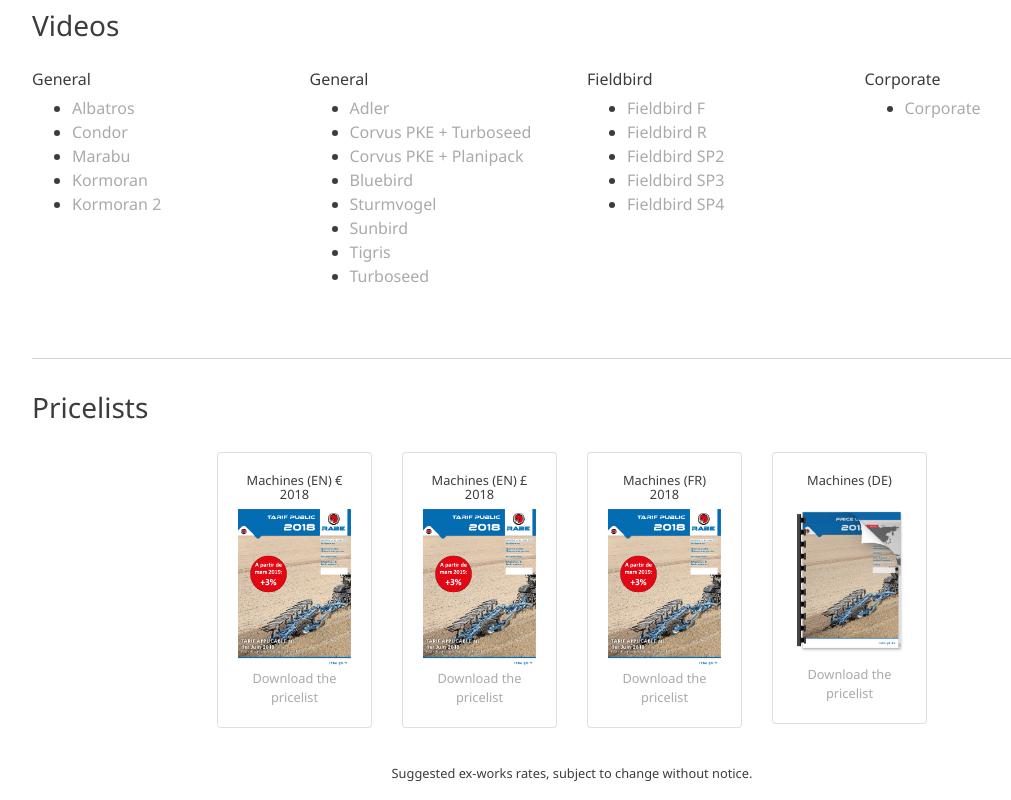
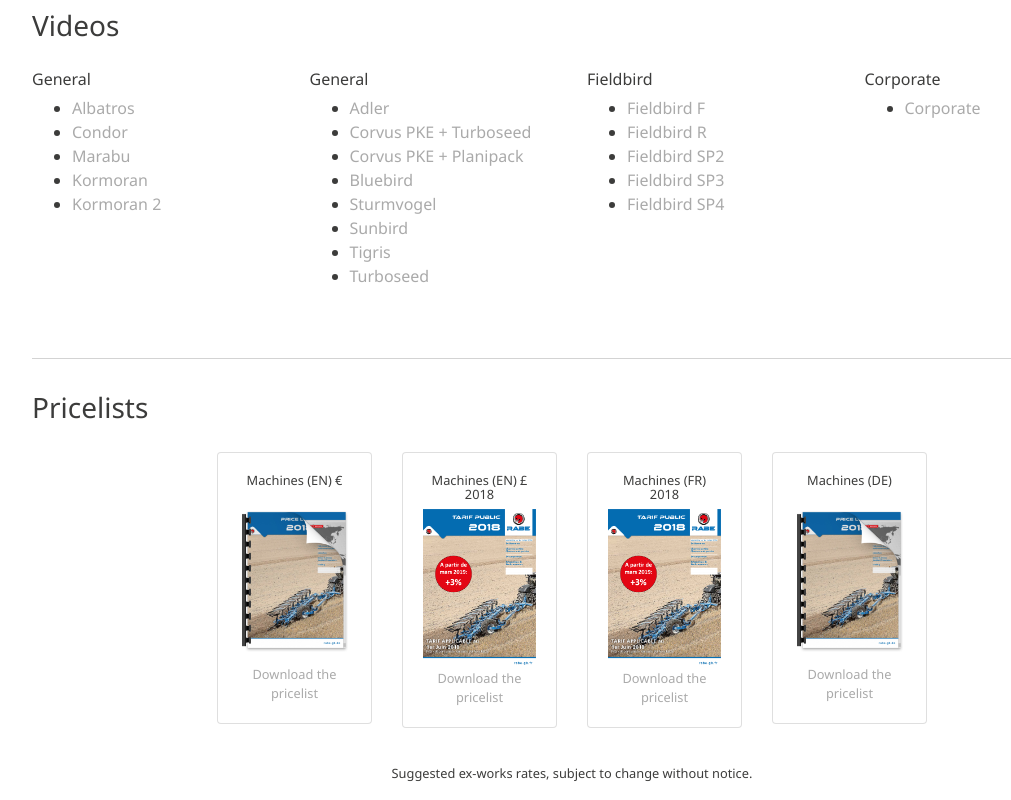
Before and after one commit to JulienYvesRICHARD/marketing.gb-group, a Vue app: page /Rabe in a window 1280 px wide. Shown: the part 3851-4651 px from the top of the page, without its empty margins (68-1079 px from the left). Built offline with nearby package versions, Linux system fonts and the light colour scheme.

Commit message:
updating the price for english country on the rabe page

```diff
--- a/src/views/Rabe.vue
+++ b/src/views/Rabe.vue
@@ -422,10 +422,10 @@ export default {
       },
       prices: [
         {
-          "title": "Machines (EN) € 2018",
+          "title": "Machines (EN) €",
           "link": "http://marketing.cellar.services.clever-cloud.com/pricelists/rabe/pricelist-rabe-en-eur.pdf",
           "image": {
-            "src": "/static/img/pricelists/rabe_FR_3.png",
+            "src": "/static/img/pricelists/rabe.jpg",
             "label": "Price list Rabe 2018 in euros, english version"
           }
         },
```
